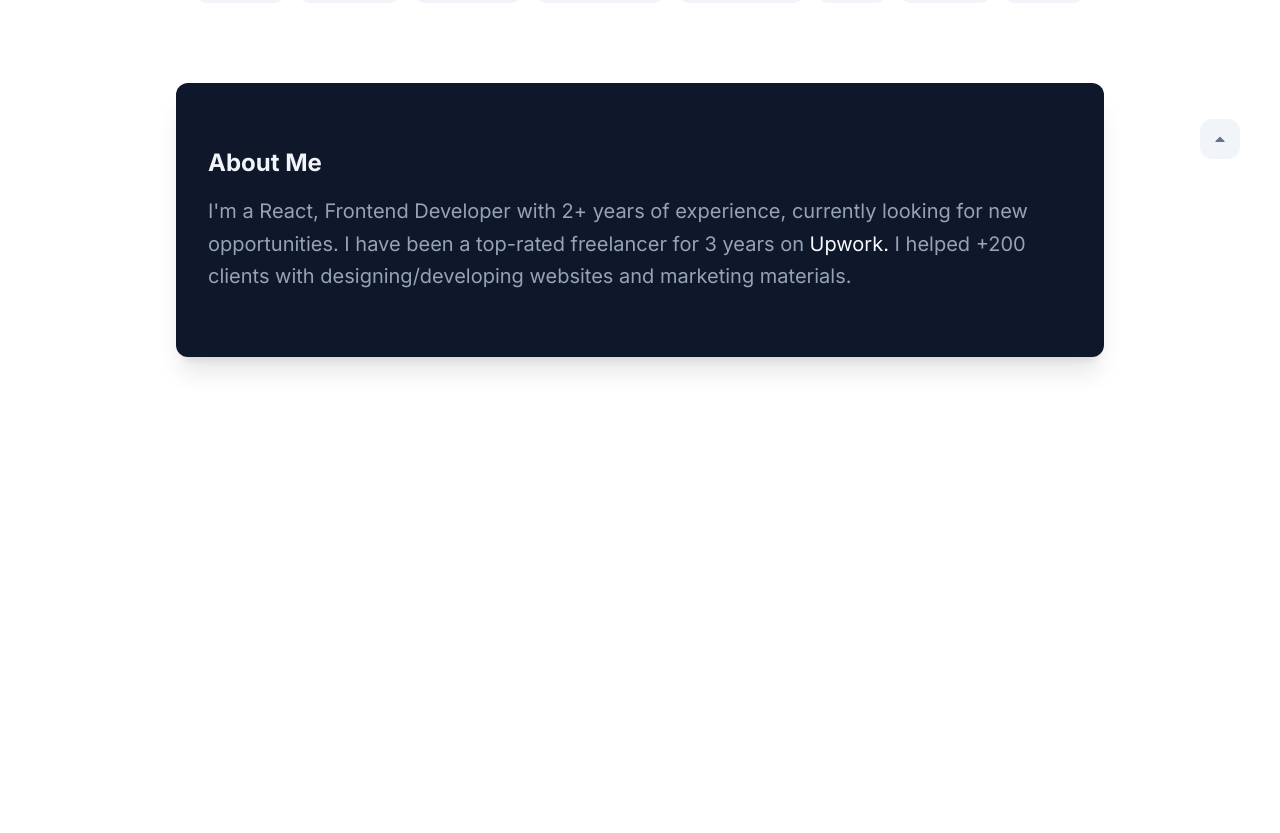
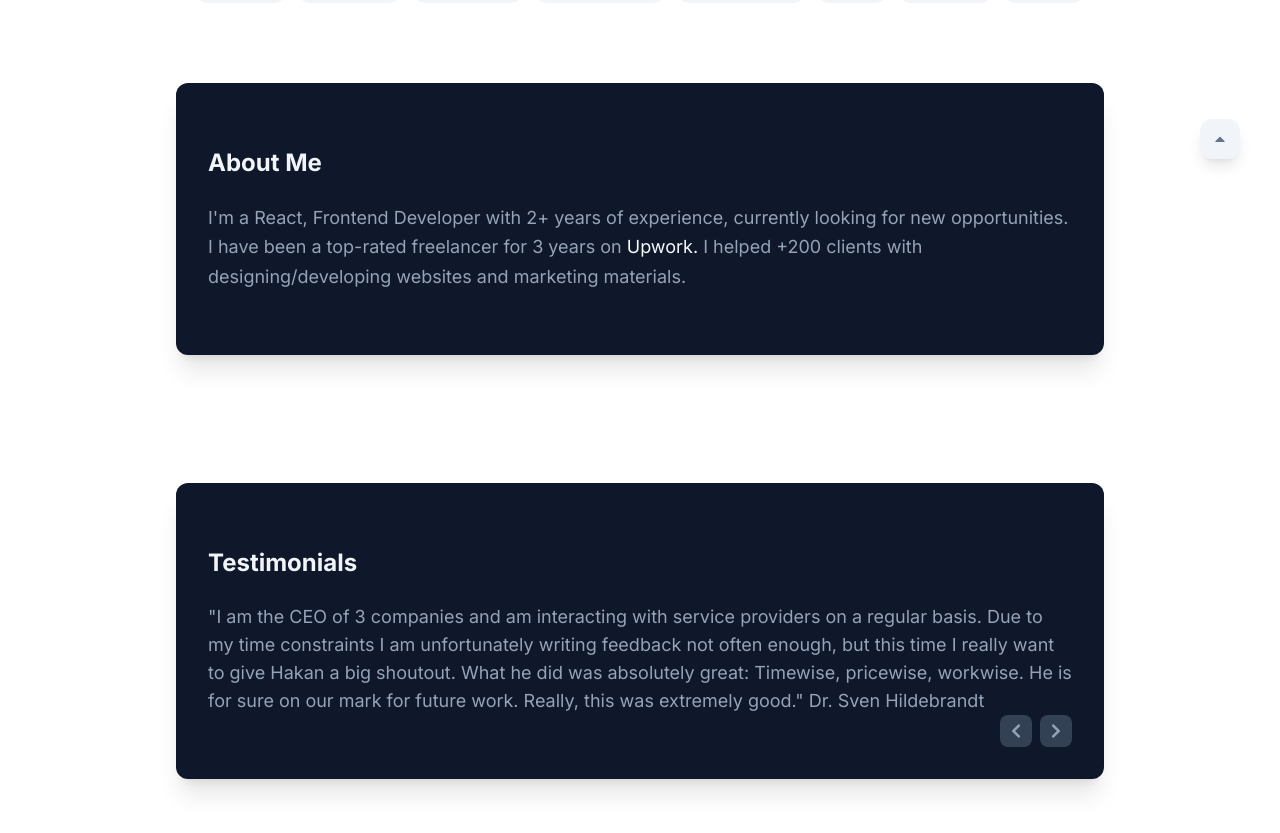
Before and after one commit to hakangundogdu/next-portfolio, a Next.js app: page / in a window 1280 px wide. Shown: the part 601-1434 px from the top of the page. Before the commit the page ends 1030 px from the top, so only its background shows below. Built offline with nearby package versions, Linux system fonts and the light colour scheme.

Commit message:
testimonials

```diff
--- a/components/About.tsx
+++ b/components/About.tsx
@@ -1,5 +1,4 @@
 import React from 'react';
-import { FiArrowUpRight } from 'react-icons/fi';
 
 const About = () => {
   return (
@@ -8,8 +7,8 @@ const About = () => {
       className="container text-slate-400  px-4 sm:px-12 py-16 flex flex-col  animate-fade   "
     >
       <div className="  flex flex-col py-16  rounded-xl bg-slate-900  px-8 shadow-xl">
-        <h1 className="text-2xl mb-4 font-bold text-slate-100">About Me </h1>
-        <p className=" text-xl leading-relaxed">
+        <h1 className="text-2xl mb-6 font-bold text-slate-100">About Me </h1>
+        <p className=" text-lg leading-relaxed">
           I'm a React, Frontend Developer with 2+ years of experience, currently
           looking for new opportunities. I have been a top-rated freelancer for
           3 years on
--- a/components/Hero.tsx
+++ b/components/Hero.tsx
@@ -14,7 +14,7 @@ const Hero = () => {
         <h1 className="sm:text-4xl text-3xl mb-4 font-bold text-slate-900">
           Hakan Gundogdu
         </h1>
-        <p className="  sm:text-xl text-slate-500">
+        <p className=" text-lg sm:text-xl text-slate-500">
           Frontend Developer based in{' '}
           <a
             className="hover:text-slate-900 text-slate-700"
--- a/components/Testimonials.tsx
+++ b/components/Testimonials.tsx
@@ -1,7 +1,44 @@
-import React from 'react';
+import React, { useState, useEffect } from 'react';
+import { FaChevronRight, FaChevronLeft } from 'react-icons/fa';
 
 const Testimonials = () => {
-  return <div>Testimonials</div>;
+  const [item, setItem] = useState(0);
+
+  const nextItem = (event: any) => {
+    item === 0 ? setItem(1) : setItem(0);
+  };
+
+  const list = [
+    '"I am the CEO of 3 companies and am interacting with service providers on a regular basis. Due to my time constraints I am unfortunately writing feedback not often enough, but this time I really want to give Hakan a big shoutout. What he did was absolutely great: Timewise, pricewise, workwise. He is for sure on our mark for future work. Really, this was extremely good." Dr. Sven Hildebrandt',
+    '"It was a pleasure to work with Hakan. Brilliant communication from the very beginning. Quality of work was to an excellent standard & completed well before the deadline - which was a very tight deadline to start with. Would most definitely work with Hakan again & I would highly recommend him to anyone looking for high quality work." Claire Dobson',
+  ];
+
+  return (
+    <section
+      id="testimonials"
+      className="container  px-4 sm:px-12 py-16 flex flex-col  animate-fade   "
+    >
+      <div className=" relative flex flex-col py-16  rounded-xl bg-slate-900  px-8 shadow-xl">
+        <h1 className="text-2xl mb-6 font-bold text-slate-100">Testimonials</h1>
+        <p className=" text-lg  text-slate-400 "> {list[item]} </p>
+
+        <div className="flex space-x-2 absolute right-8 bottom-8 items-center mt-4">
+          <button
+            onClick={nextItem}
+            className="   bg-slate-700 hover:bg-slate-400 text-slate-400 hover:text-slate-50 py-2 px-2 rounded-lg "
+          >
+            <FaChevronLeft />
+          </button>
+          <button
+            onClick={nextItem}
+            className="  bg-slate-700 hover:bg-slate-400 text-slate-400 hover:text-slate-50 py-2 px-2 rounded-lg "
+          >
+            <FaChevronRight />
+          </button>
+        </div>
+      </div>
+    </section>
+  );
 };
 
 export default Testimonials;
--- a/components/Up.tsx
+++ b/components/Up.tsx
@@ -4,7 +4,7 @@ import { FaCaretUp } from 'react-icons/fa';
 const Up = () => {
   return (
     <a
-      className="hidden sm:block fixed right-10 bottom-10 rounded-xl items-center bg-slate-100 text-slate-500 z-30 py-3 px-3"
+      className="hidden sm:block fixed right-10 bottom-10 rounded-xl items-center bg-slate-100 text-slate-500 z-30 py-3 px-3 shadow-lg"
       href="#top"
     >
       <FaCaretUp />
--- a/pages/index.tsx
+++ b/pages/index.tsx
@@ -3,6 +3,7 @@ import Hero from '../components/Hero';
 import About from '../components/About';
 import Skills from '../components/Skills';
 import Up from '../components/Up';
+import Testimonials from '../components/Testimonials';
 
 export default function Home() {
   return (
@@ -20,6 +21,7 @@ export default function Home() {
       <Hero />
       <Skills />
       <About />
+      <Testimonials />
     </div>
   );
 }
```
